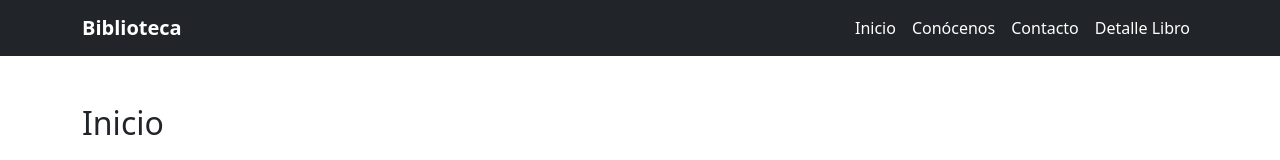
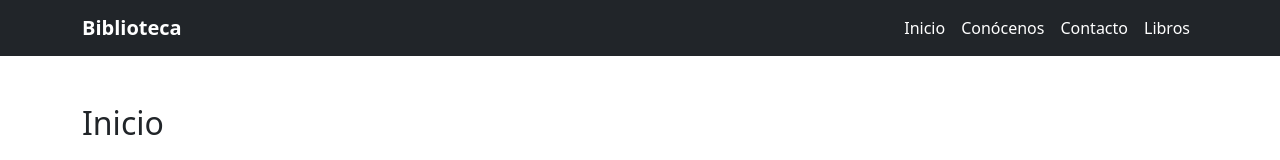
Before and after one commit to SDmny/biblioteca, a React (Vite) app in the folder frontend/: page / in a window 1280 px wide. Shown: the top 160 px of the page. Built offline with nearby package versions, Linux system fonts and the light colour scheme.

Commit message:
cambio de etiqueta

```diff
--- a/frontend/src/components/Header.jsx
+++ b/frontend/src/components/Header.jsx
@@ -46,7 +46,7 @@ function Header({ setView }) {
                     className="nav-link btn btn-link text-white"
                     onClick={() => setView("detalle")}
                   >
-                    Detalle Libro
+                    Libros
                   </button>
                 </li>
               </ul>
```
